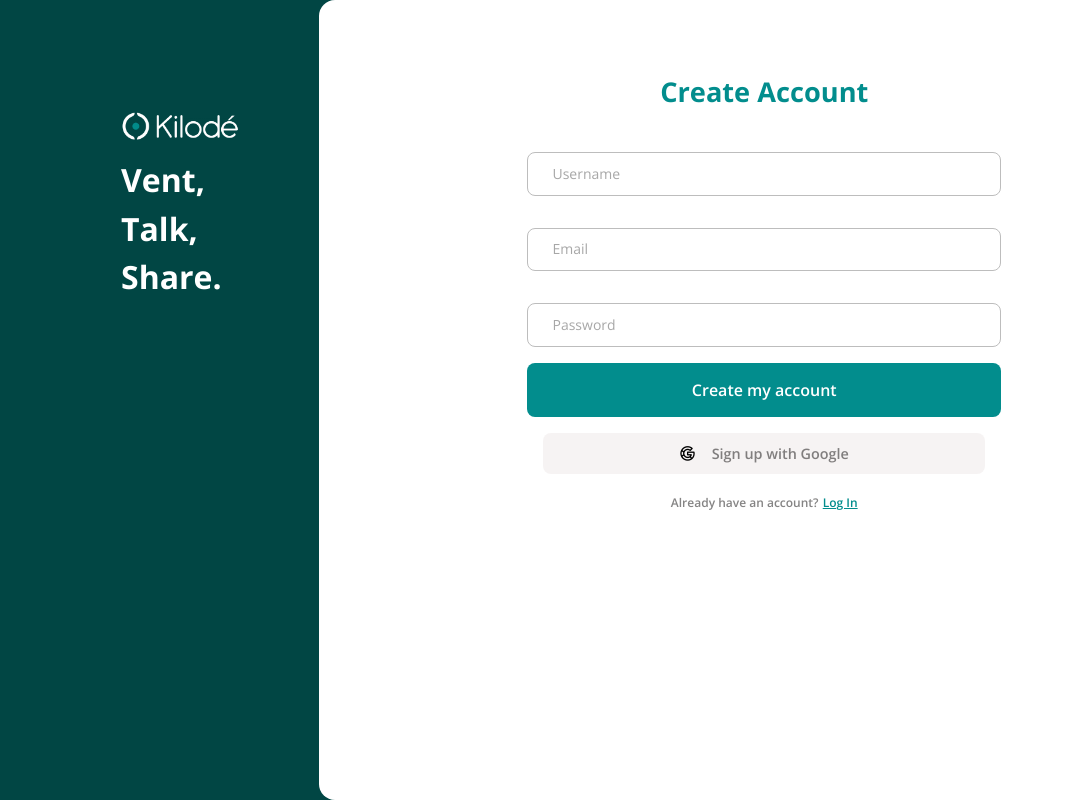
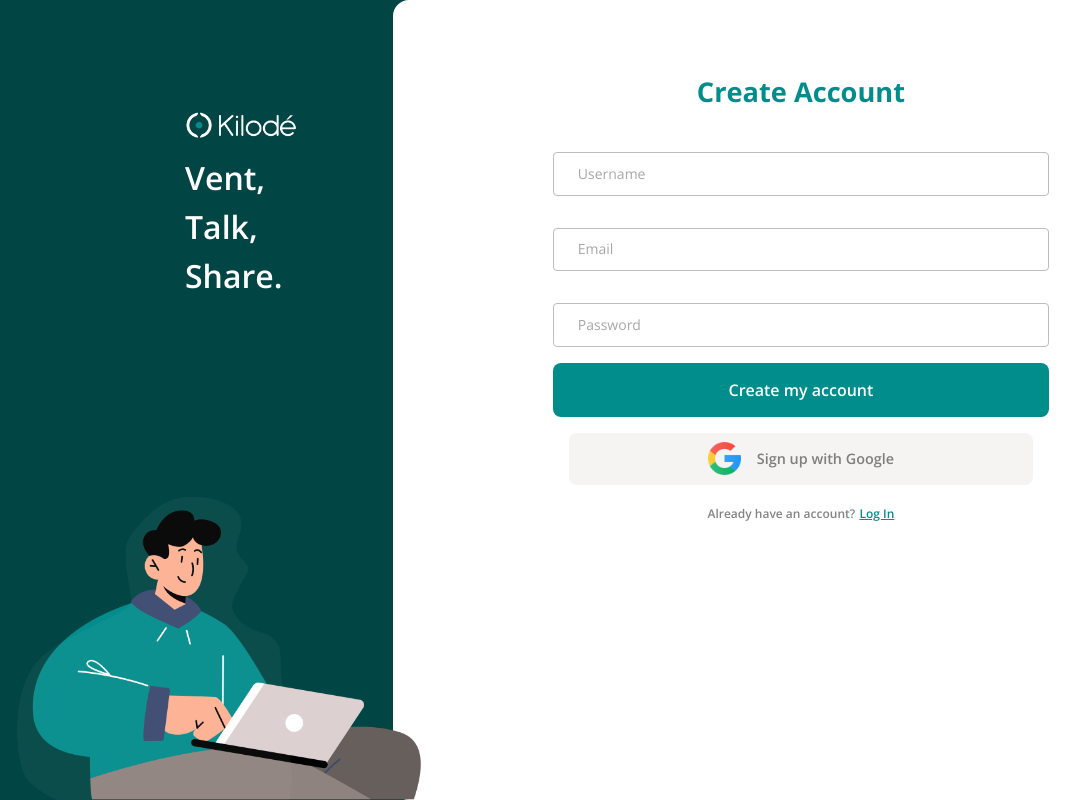
Before and after one commit to Vickyfcb/kilode-register, a plain HTML site: page index.html in a window 1280 px wide. Shown: the whole page, without its empty margins (71-1151 px from the left). Drawn offline with nearby package versions, Linux system fonts and the light colour scheme.

Commit message:
Add files via upload

```diff
--- a/css/style.css
+++ b/css/style.css
@@ -52,6 +52,9 @@ input{
     padding-top: 3.5rem;
     padding-bottom: 1rem;
 }
+.header__img{
+    display: none;
+}
 .logo__img{
     width: 148px;
     margin-left: auto;
@@ -60,7 +63,7 @@ input{
 }
 .logo__title{
     color: var(--white-color);
-    font-weight: 800;
+    font-weight: 600;
     font-size: 1.5rem;
     line-height: 3.042rem;
 }
@@ -91,7 +94,7 @@ input{
 .login__input{
     padding: .8rem .6rem;
     padding-left: 1.5rem;
-    border-radius: .5rem;
+    border-radius: 4px;
     border: 1px solid var(--placeholder-border-color);
     width: 100%;
     font-size: .875rem ;
@@ -158,9 +161,8 @@ input{
     font-weight: 600;
     font-size: .9rem;
 }
-.google__icon{
-    font-size: 1.5rem;
-    color: var(--body-color);
+.google__img{
+    width: 33px;
 }
 .form__account{
     text-align: center;
@@ -202,13 +204,20 @@ input{
         display: flex;
         height: 100vh;
     }
+    .header__img{
+        display: block;
+        position: absolute;
+        width: 60%;
+        bottom: 0;
+        left: 3rem;
+    }
     .login__forms{
         width: 100%;
         border-radius: 1rem 0 0 1rem;
         padding: 5rem 5rem 0 5rem;
     }
     .header{
-        padding-left: 7rem;
+        padding-left: 12rem;
         padding-right: 2.5rem;
         padding-top: 7rem;
     }
@@ -236,8 +245,8 @@ input{
 }
 @media screen  and (min-width:992px) {
     .header{
-        padding-left: 12rem;
-        padding-right: 5rem;
+        padding-left: 16rem;
+        padding-right: 6rem;
     }
     .logo__img{
         width: 210px;
@@ -249,7 +258,10 @@ input{
         font-size: 1.7rem;
     }
     .login__forms{
-        padding-left: 12rem;
-        padding-right: 12rem;
+        padding-left: 9rem;
+        padding-right: 9rem;
+    }
+    .header__img{
+        width: 40%;
     }
 }
--- a/index.html
+++ b/index.html
@@ -12,6 +12,7 @@
         <header class="header">
             <img src="image/kilode-logo.png" alt="logo" class="logo__img">
             <h1 class="logo__title">Vent,<br>Talk,<br>Share.</h1>
+            <img src="image/login illustraton - Copy.png" alt="" class="header__img">
         </header>
         <div class="login__forms">
             <form id="forms" class="form">
@@ -34,7 +35,7 @@
                 </div> -->
                 <a type="submit" href="#" class="login__button">Create my account</a>
                 <div class="login__google">
-                    <i class="uil uil-google login__icon"></i>
+                    <img src="image/google logo.png" alt="" class="google__img">
                     <span>Sign up with Google</span>
                 </div>
                 <div class="form__account">
```
Also changed, not shown: signin.html (+2 -1 lines), image/google logo.png (added), image/login illustraton - Copy.png (added), image/login illustraton.png (added).
